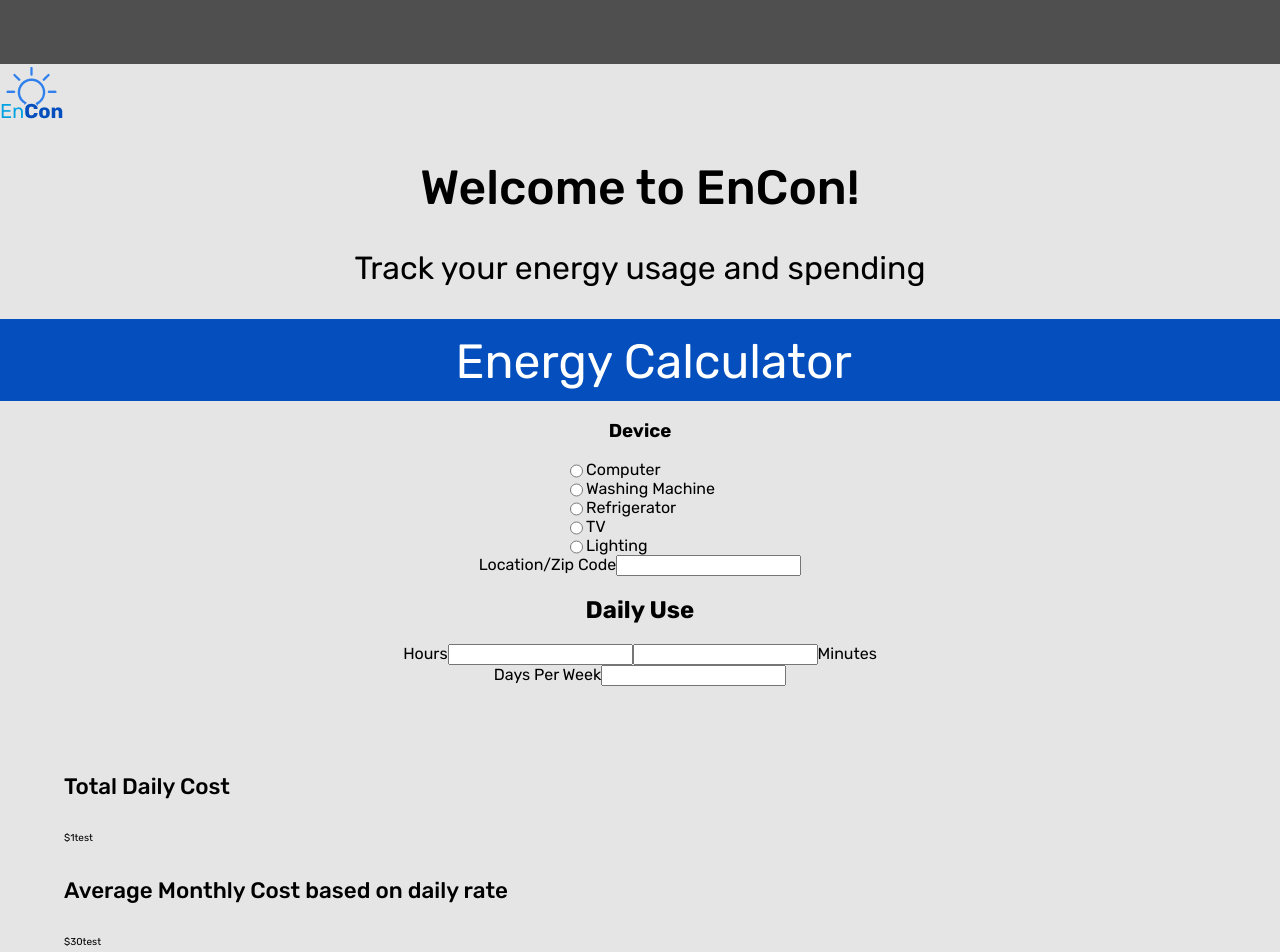
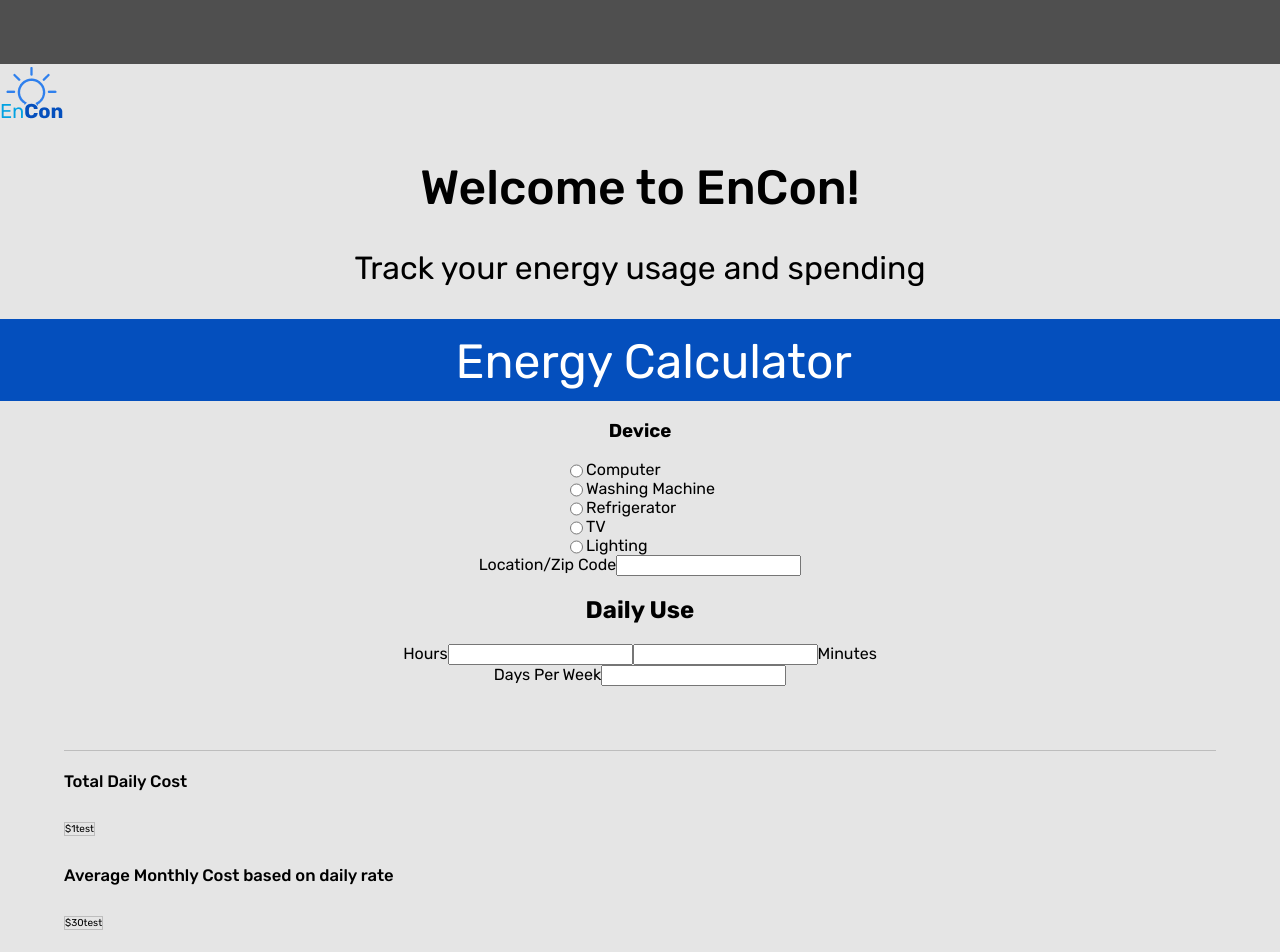
Before and after one commit to BloomTech-Labs/Encon-fe, a React (Create React App) app in the folder encon/: page / in a window 1280 px wide. Shown: the top 952 px of the page. Built offline with nearby package versions, Linux system fonts and the light colour scheme.

Commit message:
calc output updated styling

```diff
--- a/encon/src/App.scss
+++ b/encon/src/App.scss
@@ -13,11 +13,6 @@ body {
   -webkit-font-smoothing: antialiased;
   -moz-osx-font-smoothing: grayscale;
   background: #e5e5e5;
-}
-
-code {
-  font-family: source-code-pro, Menlo, Monaco, Consolas, "Courier New",
-    monospace;
 }
 
 .App {
--- a/encon/src/styles/Calculator.scss
+++ b/encon/src/styles/Calculator.scss
@@ -18,6 +18,7 @@
 }
 
 .calc-output {
+  border-top: 1px solid #bdbdbd;
   display: flex;
   flex-direction: column;
   align-items: flex-start;
@@ -26,7 +27,11 @@
   h3 {
     font-style: normal;
     font-weight: 500;
-    font-size: 1.4rem;
+    font-size: 1.04rem;
     line-height: 1.7rem;
   }
+
+  p {
+    border: 1px solid #bdbdbd;
+  }
 }
```
